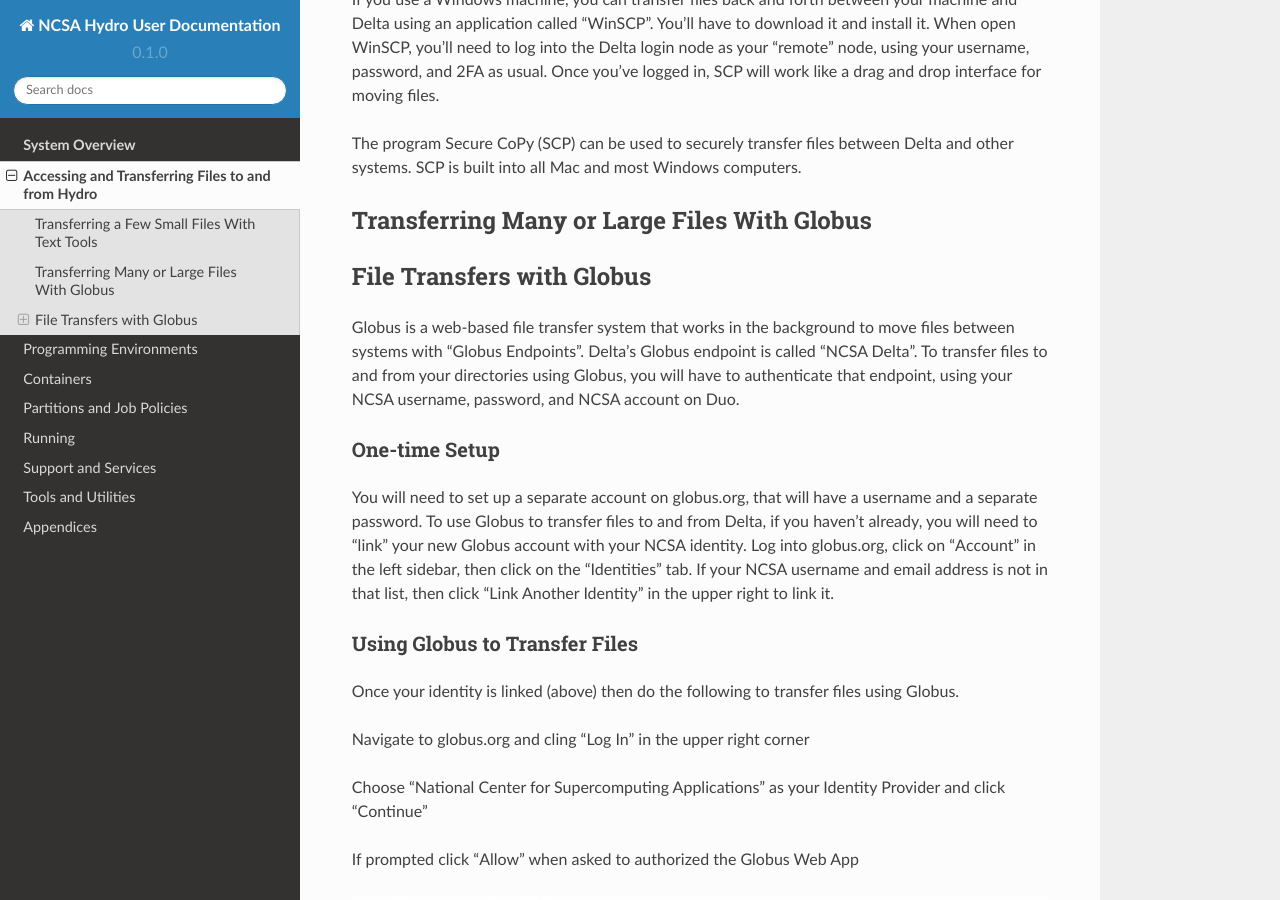
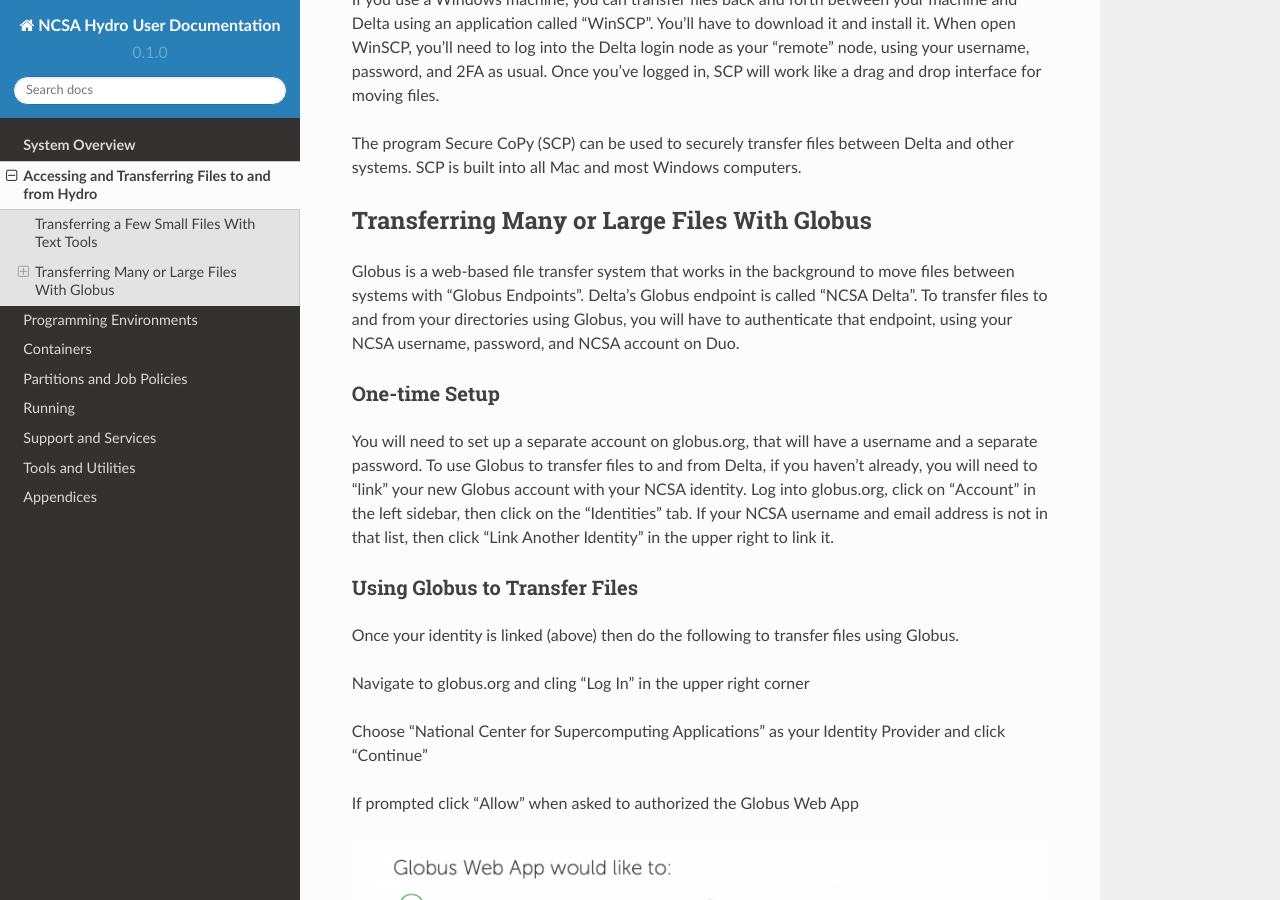
Before and after one commit to ncsa/hydro_documentation, a Sphinx documentation site: the page built from docs/source/accessing_transferring_files.rst, in a window 1280 px wide and 900 px high, scrolled down 337 px. Built offline with Sphinx 7.4.7 and the Read the Docs theme 2.0.0, drawn with Linux system fonts in a browser that asks for light colours; pages that are not in the unit, such as notebooks, are missing from menus.

Commit message:
header references
Header references for the top two levels

```diff
--- a/docs/source/accessing_transferring_files.rst
+++ b/docs/source/accessing_transferring_files.rst
@@ -10,12 +14,10 @@
 
 The program Secure CoPy (SCP) can be used to securely transfer files between Delta and other systems.  SCP is built into all Mac and most Windows computers.
 
+.. _globus:
 
 Transferring Many or Large Files With Globus
 ---------------------------------------------
-
-File Transfers with Globus
------------------------------
 
 Globus is a web-based file transfer system that works in the background to move files between systems with "Globus Endpoints".  Delta's Globus endpoint is called "NCSA Delta".  To transfer files to and from your directories using Globus, you will have to authenticate that endpoint, using your  NCSA username, password, and NCSA account on Duo.
 
```
Also changed, not shown: other parts of docs/source/accessing_transferring_files.rst (+4 -0 lines).
